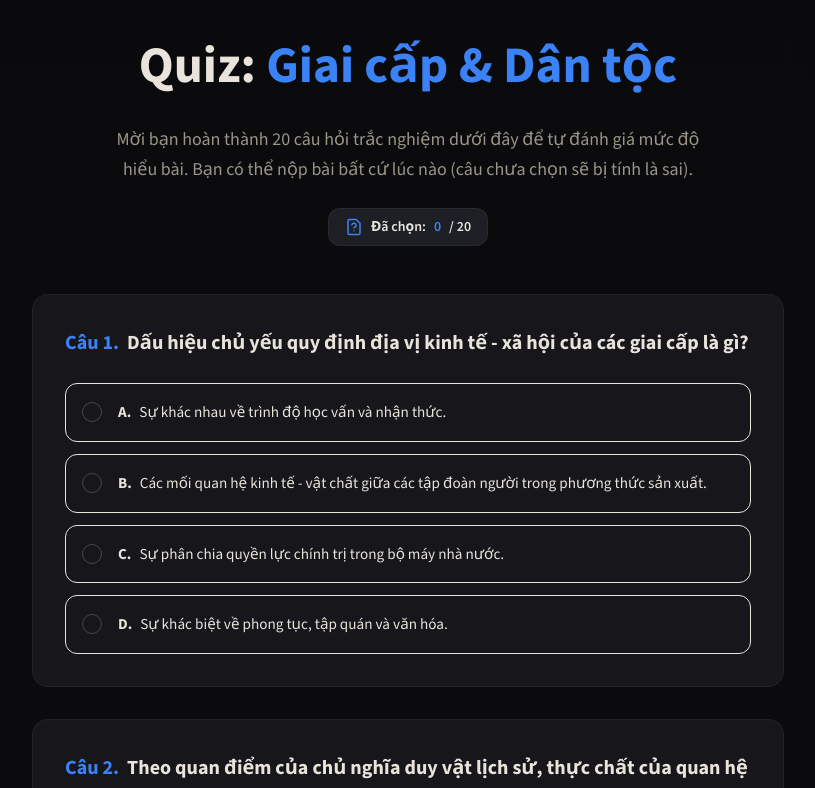
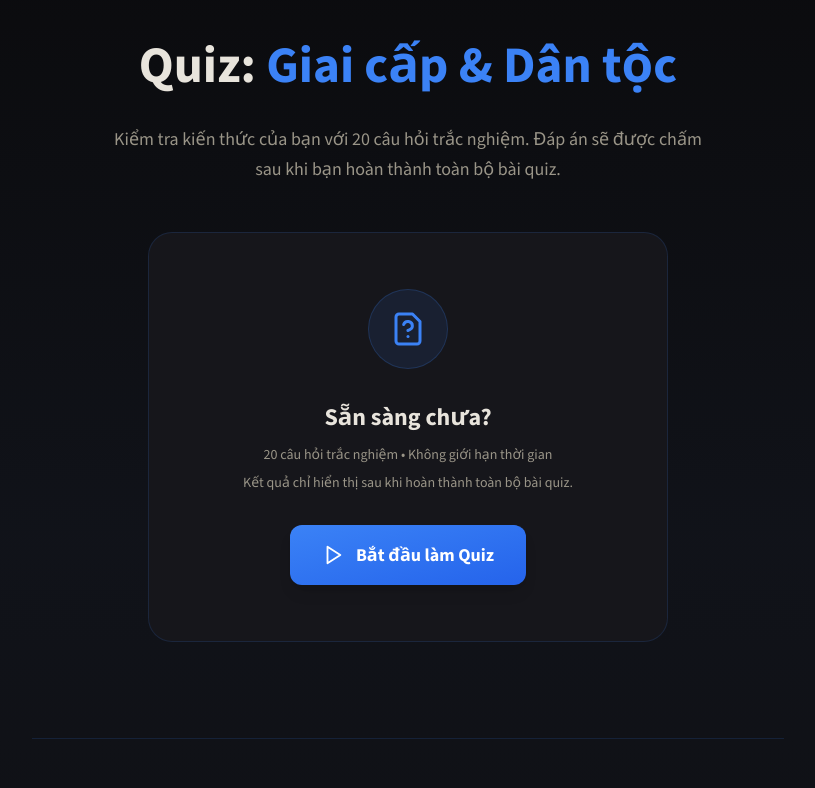
Before and after one commit to QThaiss/mln111, a React (Vite) app: page / in a window 1280 px wide. Shown: the part 10443-11231 px from the top of the page, without its empty margins (232-1047 px from the left). Built offline with nearby package versions, Linux system fonts and the light colour scheme; a web font is replaced by a local one.

Commit message:
feat: step-by-step quiz with start screen, progress bar and detailed results

```diff
--- a/src/components/StudentSection.jsx
+++ b/src/components/StudentSection.jsx
@@ -1,42 +1,61 @@
-import { useState, useMemo, useEffect } from 'react'
+import { useState, useMemo } from 'react'
 import { motion, AnimatePresence } from 'framer-motion'
-import { CheckCircle2, XCircle, RotateCcw, Send, FileQuestion } from 'lucide-react'
+import { CheckCircle2, XCircle, RotateCcw, ChevronRight, FileQuestion, Play } from 'lucide-react'
 import { QUIZ_QUESTIONS } from '../data/content'
 
+// Quiz phases: 'idle' -> 'active' -> 'results'
+const TOTAL = QUIZ_QUESTIONS.length
+
 export default function StudentSection() {
-  const [answers, setAnswers] = useState({})
-  const [isSubmitted, setIsSubmitted] = useState(false)
+  const [phase, setPhase] = useState('idle')      // 'idle' | 'active' | 'results'
+  const [currentIdx, setCurrentIdx] = useState(0)  // index of current question (0-based)
+  const [answers, setAnswers] = useState({})       // { questionId: selectedOptionId }
 
-  const handleSelect = (qId, oId) => {
-    if (isSubmitted) return
-    setAnswers(prev => ({ ...prev, [qId]: oId }))
+  const currentQuestion = QUIZ_QUESTIONS[currentIdx]
+  const selectedOptId = answers[currentQuestion?.id]
+  const hasSelected = selectedOptId !== undefined
+  const isLastQuestion = currentIdx === TOTAL - 1
+
+  // --- Handlers ---
+  const handleStart = () => {
+    setPhase('active')
+    setCurrentIdx(0)
+    setAnswers({})
   }
 
-  const handleSubmit = () => {
-    setIsSubmitted(true)
-    // Optional: Scroll to results
+  const handleSelect = (optId) => {
+    if (phase !== 'active') return
+    setAnswers(prev => ({ ...prev, [currentQuestion.id]: optId }))
+  }
+
+  const handleNext = () => {
+    if (!hasSelected) return
+    if (isLastQuestion) {
+      setPhase('results')
       setTimeout(() => {
         document.getElementById('quiz-results')?.scrollIntoView({ behavior: 'smooth', block: 'center' })
       }, 100)
+    } else {
+      setCurrentIdx(prev => prev + 1)
+    }
   }
 
   const handleRetry = () => {
+    setPhase('idle')
+    setCurrentIdx(0)
     setAnswers({})
-    setIsSubmitted(false)
     document.getElementById('student')?.scrollIntoView({ behavior: 'smooth' })
   }
 
-  const answeredCount = Object.keys(answers).length
-
+  // --- Results calculation ---
   const results = useMemo(() => {
-    if (!isSubmitted) return null
+    if (phase !== 'results') return null
     let correct = 0
     QUIZ_QUESTIONS.forEach(q => {
       if (answers[q.id] === q.correctAnswer) correct++
     })
-    const total = QUIZ_QUESTIONS.length
-    const incorrect = total - correct
-    const percentage = Math.round((correct / total) * 100)
+    const incorrect = TOTAL - correct
+    const percentage = Math.round((correct / TOTAL) * 100)
 
     let message = ""
     let colorClass = ""
@@ -51,9 +70,10 @@ export default function StudentSection() {
       colorClass = "text-[var(--color-red-bright)]"
     }
 
-    return { correct, incorrect, total, percentage, message, colorClass }
-  }, [answers, isSubmitted])
+    return { correct, incorrect, total: TOTAL, percentage, message, colorClass }
+  }, [answers, phase])
 
+  // --- Render ---
   return (
     <section
       className="py-[clamp(80px,12vh,140px)] px-0 relative overflow-hidden"
@@ -92,130 +112,147 @@ export default function StudentSection() {
             viewport={{ once: true }}
             transition={{ delay: 0.2 }}
           >
-            Mời bạn hoàn thành 20 câu hỏi trắc nghiệm dưới đây để tự đánh giá mức độ hiểu bài. Bạn có thể nộp bài bất cứ lúc nào (câu chưa chọn sẽ bị tính là sai).
+            {phase === 'idle' && 'Kiểm tra kiến thức của bạn với 20 câu hỏi trắc nghiệm. Đáp án sẽ được chấm sau khi bạn hoàn thành toàn bộ bài quiz.'}
+            {phase === 'active' && 'Chọn đáp án bạn cho là đúng rồi bấm tiếp tục. Kết quả sẽ được tính sau khi hoàn thành tất cả câu hỏi.'}
+            {phase === 'results' && 'Dưới đây là kết quả chi tiết bài quiz của bạn.'}
           </motion.p>
-
-          {/* Progress Badge */}
-          <motion.div
-            className="mt-6 inline-flex items-center gap-2 bg-[var(--color-surface-2)] border border-[rgba(255,255,255,0.05)] px-4 py-2 rounded-xl text-sm font-semibold text-[#e8e4dc]"
-            initial={{ opacity: 0, scale: 0.9 }}
-            whileInView={{ opacity: 1, scale: 1 }}
-            viewport={{ once: true }}
-            transition={{ delay: 0.3 }}
-          >
-            <FileQuestion size={18} className="text-[var(--color-future-blue)]" />
-            Đã chọn: <span className="text-[var(--color-future-blue)]">{answeredCount}</span> / 20
-          </motion.div>
         </div>
 
-        {/* Quiz Container */}
-        <div className="space-y-8 mb-12">
-          {QUIZ_QUESTIONS.map((q, idx) => {
-            const selectedOptId = answers[q.id]
+        {/* ====== PHASE: IDLE — Start Screen ====== */}
+        <AnimatePresence mode="wait">
+          {phase === 'idle' && (
+            <motion.div
+              key="start-screen"
+              initial={{ opacity: 0, y: 30 }}
+              animate={{ opacity: 1, y: 0 }}
+              exit={{ opacity: 0, y: -20 }}
+              transition={{ duration: 0.5 }}
+              className="text-center"
+            >
+              <div className="bg-[var(--color-surface-1)] border border-[rgba(59,130,246,0.15)] rounded-3xl p-10 md:p-14 max-w-[520px] mx-auto">
+                <div className="w-20 h-20 rounded-full bg-[rgba(59,130,246,0.1)] border border-[rgba(59,130,246,0.2)] flex items-center justify-center mx-auto mb-8">
+                  <FileQuestion size={36} className="text-[var(--color-future-blue)]" />
+                </div>
+                <h3 className="font-[var(--font-display)] text-2xl font-bold text-[#e8e4dc] mb-3">
+                  Sẵn sàng chưa?
+                </h3>
+                <p className="text-[#9a9588] mb-2 text-sm">
+                  {TOTAL} câu hỏi trắc nghiệm • Không giới hạn thời gian
+                </p>
+                <p className="text-[#9a9588] mb-8 text-sm">
+                  Kết quả chỉ hiển thị sau khi hoàn thành toàn bộ bài quiz.
+                </p>
+                <button
+                  onClick={handleStart}
+                  className="inline-flex items-center gap-3 px-8 py-4 bg-gradient-to-br from-[var(--color-future-blue)] to-[#2563eb] text-white font-bold text-lg rounded-xl hover:-translate-y-1 shadow-lg hover:shadow-[0_10px_30px_rgba(59,130,246,0.3)] transition-all duration-300"
+                >
+                  <Play size={22} />
+                  Bắt đầu làm Quiz
+                </button>
+              </div>
+            </motion.div>
+          )}
 
-            return (
+          {/* ====== PHASE: ACTIVE — One Question at a Time ====== */}
+          {phase === 'active' && (
             <motion.div
-                key={q.id}
-                initial={{ opacity: 0, y: 20 }}
-                whileInView={{ opacity: 1, y: 0 }}
-                viewport={{ once: true, margin: "-50px" }}
-                transition={{ duration: 0.5, delay: idx * 0.05 > 0.5 ? 0 : idx * 0.05 }}
-                className="bg-[var(--color-surface-1)] border border-[rgba(255,255,255,0.05)] rounded-2xl p-6 md:p-8"
+              key={`question-${currentIdx}`}
+              initial={{ opacity: 0, x: 40 }}
+              animate={{ opacity: 1, x: 0 }}
+              exit={{ opacity: 0, x: -40 }}
+              transition={{ duration: 0.4 }}
             >
+              {/* Progress bar */}
+              <div className="mb-8">
+                <div className="flex items-center justify-between mb-3">
+                  <span className="text-sm font-semibold text-[#9a9588]">
+                    Câu <span className="text-[var(--color-future-blue)]">{currentIdx + 1}</span> / {TOTAL}
+                  </span>
+                  <span className="text-sm font-semibold text-[#9a9588]">
+                    {Math.round(((currentIdx + 1) / TOTAL) * 100)}%
+                  </span>
+                </div>
+                <div className="h-2 bg-[var(--color-surface-2)] rounded-full overflow-hidden">
+                  <motion.div
+                    className="h-full bg-gradient-to-r from-[var(--color-future-blue)] to-[#2563eb] rounded-full"
+                    initial={{ width: `${(currentIdx / TOTAL) * 100}%` }}
+                    animate={{ width: `${((currentIdx + 1) / TOTAL) * 100}%` }}
+                    transition={{ duration: 0.4, ease: 'easeOut' }}
+                  />
+                </div>
+              </div>
+
+              {/* Question card */}
+              <div className="bg-[var(--color-surface-1)] border border-[rgba(255,255,255,0.05)] rounded-2xl p-6 md:p-8 mb-8">
                 <h4 className="font-bold text-lg md:text-xl text-[#e8e4dc] mb-6 leading-relaxed">
-                  <span className="text-[var(--color-future-blue)] mr-2 font-[var(--font-display)]">Câu {idx + 1}.</span>
-                  {q.question}
+                  <span className="text-[var(--color-future-blue)] mr-2 font-[var(--font-display)]">Câu {currentIdx + 1}.</span>
+                  {currentQuestion.question}
                 </h4>
                 <div className="space-y-3">
-                  {q.options.map((opt) => {
+                  {currentQuestion.options.map((opt) => {
                     const isSelected = selectedOptId === opt.id
-                    const isCorrect = q.correctAnswer === opt.id
 
-                    let bgClass = "bg-[var(--color-surface-2)] border-[rgba(255,255,255,0.05)]"
-                    let textClass = "text-[#9a9588]"
-                    let icon = null
+                    const bgClass = isSelected
+                      ? "bg-[rgba(59,130,246,0.15)] border-[var(--color-future-blue)]"
+                      : "bg-[var(--color-surface-2)] border-[rgba(255,255,255,0.05)] hover:border-[rgba(59,130,246,0.4)] hover:bg-[rgba(59,130,246,0.05)] cursor-pointer"
 
-                    if (isSubmitted) {
-                      if (isCorrect) {
-                        // Highlight the correct answer green regardless of selection
-                        bgClass = "bg-[rgba(45,143,94,0.15)] border-[var(--color-vn-green)]"
-                        textClass = "text-[var(--color-vn-bright)]"
-                        icon = <CheckCircle2 className="w-5 h-5 ml-auto text-[var(--color-vn-green)] shrink-0" />
-                      } else if (isSelected && !isCorrect) {
-                        // Highlight wrong choice red
-                        bgClass = "bg-[rgba(184,48,48,0.15)] border-[var(--color-red)]"
-                        textClass = "text-[var(--color-red-bright)]"
-                        icon = <XCircle className="w-5 h-5 ml-auto text-[var(--color-red)] shrink-0" />
-                      } else {
-                        // Dim other choices
-                        bgClass = "bg-[var(--color-surface-2)] border-[rgba(255,255,255,0.02)] opacity-40"
-                      }
-                    } else {
-                      if (isSelected) {
-                        bgClass = "bg-[rgba(59,130,246,0.15)] border-[var(--color-future-blue)]"
-                        textClass = "text-[#e8e4dc]"
-                      } else {
-                        bgClass = "hover:border-[rgba(59,130,246,0.4)] hover:bg-[rgba(59,130,246,0.05)] cursor-pointer"
-                        textClass = "hover:text-[#e8e4dc]"
-                      }
-                    }
+                    const textClass = isSelected
+                      ? "text-[#e8e4dc]"
+                      : "text-[#9a9588] hover:text-[#e8e4dc]"
 
                     return (
                       <div
                         key={opt.id}
-                        onClick={() => handleSelect(q.id, opt.id)}
-                        className={`flex items-start p-4 rounded-xl border transition-all duration-200 ${bgClass}`}
+                        onClick={() => handleSelect(opt.id)}
+                        className={`flex items-start p-4 rounded-xl border transition-all duration-200 cursor-pointer ${bgClass}`}
                       >
                         <div className={`mt-0.5 w-5 h-5 rounded-full border flex items-center justify-center mr-4 shrink-0 transition-colors ${
-                          isSelected && !isSubmitted
+                          isSelected
                             ? 'border-[var(--color-future-blue)] bg-[var(--color-future-blue)]'
-                            : isSubmitted && isCorrect
-                              ? 'border-[var(--color-vn-green)] bg-[var(--color-vn-green)]'
-                              : isSubmitted && isSelected && !isCorrect
-                                ? 'border-[var(--color-red)] bg-[var(--color-red)]'
                             : 'border-[rgba(255,255,255,0.2)]'
                         }`}>
-                          {(isSelected || (isSubmitted && isCorrect)) && <div className="w-2 h-2 rounded-full bg-[var(--color-bg-deep)]" />}
+                          {isSelected && <div className="w-2 h-2 rounded-full bg-[var(--color-bg-deep)]" />}
                         </div>
                         <span className={`font-medium text-[0.95rem] leading-relaxed ${textClass}`}>
                           <span className="mr-2 font-bold">{opt.id}.</span>
                           {opt.text}
                         </span>
-                        {icon}
                       </div>
                     )
                   })}
                 </div>
-              </motion.div>
-            )
-          })}
               </div>
 
-        {/* Submit Button & Results */}
-        <AnimatePresence mode="wait">
-          {!isSubmitted ? (
+              {/* Next / Finish button */}
+              <div className="text-center">
+                <button
+                  onClick={handleNext}
+                  disabled={!hasSelected}
+                  className={`inline-flex items-center gap-2 px-8 py-4 font-bold rounded-xl transition-all duration-300 ${
+                    hasSelected
+                      ? 'bg-gradient-to-br from-[var(--color-future-blue)] to-[#2563eb] text-white hover:-translate-y-1 shadow-lg hover:shadow-[0_10px_30px_rgba(59,130,246,0.3)]'
+                      : 'bg-[var(--color-surface-2)] text-[#555] cursor-not-allowed border border-[rgba(255,255,255,0.05)]'
+                  }`}
+                >
+                  {isLastQuestion ? 'Hoàn thành & Xem kết quả' : 'Câu tiếp theo'}
+                  <ChevronRight size={20} />
+                </button>
+              </div>
+            </motion.div>
+          )}
+
+          {/* ====== PHASE: RESULTS ====== */}
+          {phase === 'results' && results && (
             <motion.div
-              key="submit-btn"
-              initial={{ opacity: 0 }}
-              animate={{ opacity: 1 }}
-              exit={{ opacity: 0, scale: 0.9 }}
-              className="text-center"
-            >
-              <button
-                onClick={handleSubmit}
-                className="inline-flex items-center gap-2 px-8 py-4 bg-gradient-to-br from-[var(--color-future-blue)] to-[#2563eb] text-white font-bold rounded-xl hover:-translate-y-1 shadow-lg hover:shadow-[0_10px_30px_rgba(59,130,246,0.3)] transition-all duration-300"
-              >
-                <Send size={20} />
-                Nộp bài đánh giá
-              </button>
-            </motion.div>
-          ) : (
-            <motion.div
-              id="quiz-results"
               key="results"
               initial={{ opacity: 0, y: 40 }}
               animate={{ opacity: 1, y: 0 }}
-              className="bg-[var(--color-surface-1)] border border-[var(--color-future-blue)] rounded-3xl p-8 md:p-12 text-center relative overflow-hidden shadow-[0_0_50px_rgba(59,130,246,0.1)]"
+              transition={{ duration: 0.6 }}
+            >
+              {/* Score card */}
+              <div
+                id="quiz-results"
+                className="bg-[var(--color-surface-1)] border border-[var(--color-future-blue)] rounded-3xl p-8 md:p-12 text-center relative overflow-hidden shadow-[0_0_50px_rgba(59,130,246,0.1)] mb-10"
               >
                 <div className="absolute top-0 left-0 w-full h-1 bg-gradient-to-r from-transparent via-[var(--color-future-blue)] to-transparent" />
 
@@ -235,7 +272,7 @@ export default function StudentSection() {
                   </div>
                   <div className="bg-[rgba(184,48,48,0.1)] p-4 rounded-xl border border-[rgba(184,48,48,0.2)]">
                     <div className="text-3xl font-black text-[var(--color-red-bright)] mb-1">{results.incorrect}</div>
-                  <div className="text-xs text-[var(--color-red)] uppercase tracking-wider">Câu sai / Bỏ trống</div>
+                    <div className="text-xs text-[var(--color-red)] uppercase tracking-wider">Câu sai</div>
                   </div>
                   <div className="bg-[var(--color-surface-2)] p-4 rounded-xl border border-[rgba(255,255,255,0.05)]">
                     <div className="text-3xl font-black text-[#e8e4dc] mb-1">{results.percentage}%</div>
@@ -250,6 +287,98 @@ export default function StudentSection() {
                   <RotateCcw size={18} />
                   Làm lại Quiz
                 </button>
+              </div>
+
+              {/* Detail review — show all questions with correct/wrong highlights */}
+              <div className="space-y-6">
+                <h3 className="font-[var(--font-display)] text-xl font-bold text-[#e8e4dc] text-center mb-2">
+                  Xem lại chi tiết
+                </h3>
+                {QUIZ_QUESTIONS.map((q, idx) => {
+                  const userAnswer = answers[q.id]
+                  const isCorrectAnswer = userAnswer === q.correctAnswer
+
+                  return (
+                    <motion.div
+                      key={q.id}
+                      initial={{ opacity: 0, y: 20 }}
+                      animate={{ opacity: 1, y: 0 }}
+                      transition={{ duration: 0.3, delay: idx * 0.03 }}
+                      className={`bg-[var(--color-surface-1)] border rounded-2xl p-6 md:p-8 ${
+                        isCorrectAnswer
+                          ? 'border-[rgba(45,143,94,0.3)]'
+                          : 'border-[rgba(184,48,48,0.3)]'
+                      }`}
+                    >
+                      <h4 className="font-bold text-lg text-[#e8e4dc] mb-4 leading-relaxed flex items-start gap-2">
+                        <span className="shrink-0 mt-0.5">
+                          {isCorrectAnswer
+                            ? <CheckCircle2 className="w-5 h-5 text-[var(--color-vn-green)]" />
+                            : <XCircle className="w-5 h-5 text-[var(--color-red)]" />
+                          }
+                        </span>
+                        <span>
+                          <span className="text-[var(--color-future-blue)] mr-2 font-[var(--font-display)]">Câu {idx + 1}.</span>
+                          {q.question}
+                        </span>
+                      </h4>
+                      <div className="space-y-2">
+                        {q.options.map((opt) => {
+                          const isUserChoice = userAnswer === opt.id
+                          const isCorrect = q.correctAnswer === opt.id
+
+                          let bgClass = "bg-[var(--color-surface-2)] border-[rgba(255,255,255,0.02)] opacity-40"
+                          let textClass = "text-[#9a9588]"
+                          let icon = null
+
+                          if (isCorrect) {
+                            bgClass = "bg-[rgba(45,143,94,0.15)] border-[var(--color-vn-green)]"
+                            textClass = "text-[var(--color-vn-bright)]"
+                            icon = <CheckCircle2 className="w-5 h-5 ml-auto text-[var(--color-vn-green)] shrink-0" />
+                          } else if (isUserChoice && !isCorrect) {
+                            bgClass = "bg-[rgba(184,48,48,0.15)] border-[var(--color-red)]"
+                            textClass = "text-[var(--color-red-bright)]"
+                            icon = <XCircle className="w-5 h-5 ml-auto text-[var(--color-red)] shrink-0" />
+                          }
+
+                          return (
+                            <div
+                              key={opt.id}
+                              className={`flex items-start p-3 rounded-xl border transition-all duration-200 ${bgClass}`}
+                            >
+                              <div className={`mt-0.5 w-5 h-5 rounded-full border flex items-center justify-center mr-4 shrink-0 ${
+                                isCorrect
+                                  ? 'border-[var(--color-vn-green)] bg-[var(--color-vn-green)]'
+                                  : isUserChoice && !isCorrect
+                                    ? 'border-[var(--color-red)] bg-[var(--color-red)]'
+                                    : 'border-[rgba(255,255,255,0.2)]'
+                              }`}>
+                                {(isUserChoice || isCorrect) && <div className="w-2 h-2 rounded-full bg-[var(--color-bg-deep)]" />}
+                              </div>
+                              <span className={`font-medium text-[0.95rem] leading-relaxed ${textClass}`}>
+                                <span className="mr-2 font-bold">{opt.id}.</span>
+                                {opt.text}
+                              </span>
+                              {icon}
+                            </div>
+                          )
+                        })}
+                      </div>
+                    </motion.div>
+                  )
+                })}
+              </div>
+
+              {/* Bottom retry button */}
+              <div className="text-center mt-10">
+                <button
+                  onClick={handleRetry}
+                  className="inline-flex items-center gap-2 px-8 py-4 bg-gradient-to-br from-[var(--color-future-blue)] to-[#2563eb] text-white font-bold rounded-xl hover:-translate-y-1 shadow-lg hover:shadow-[0_10px_30px_rgba(59,130,246,0.3)] transition-all duration-300"
+                >
+                  <RotateCcw size={18} />
+                  Làm lại Quiz
+                </button>
+              </div>
             </motion.div>
           )}
         </AnimatePresence>
```
Also changed, not shown: 5 other files (tests, documents, lock files or other folders). Lines whose indentation alone changed are shown as unchanged.
